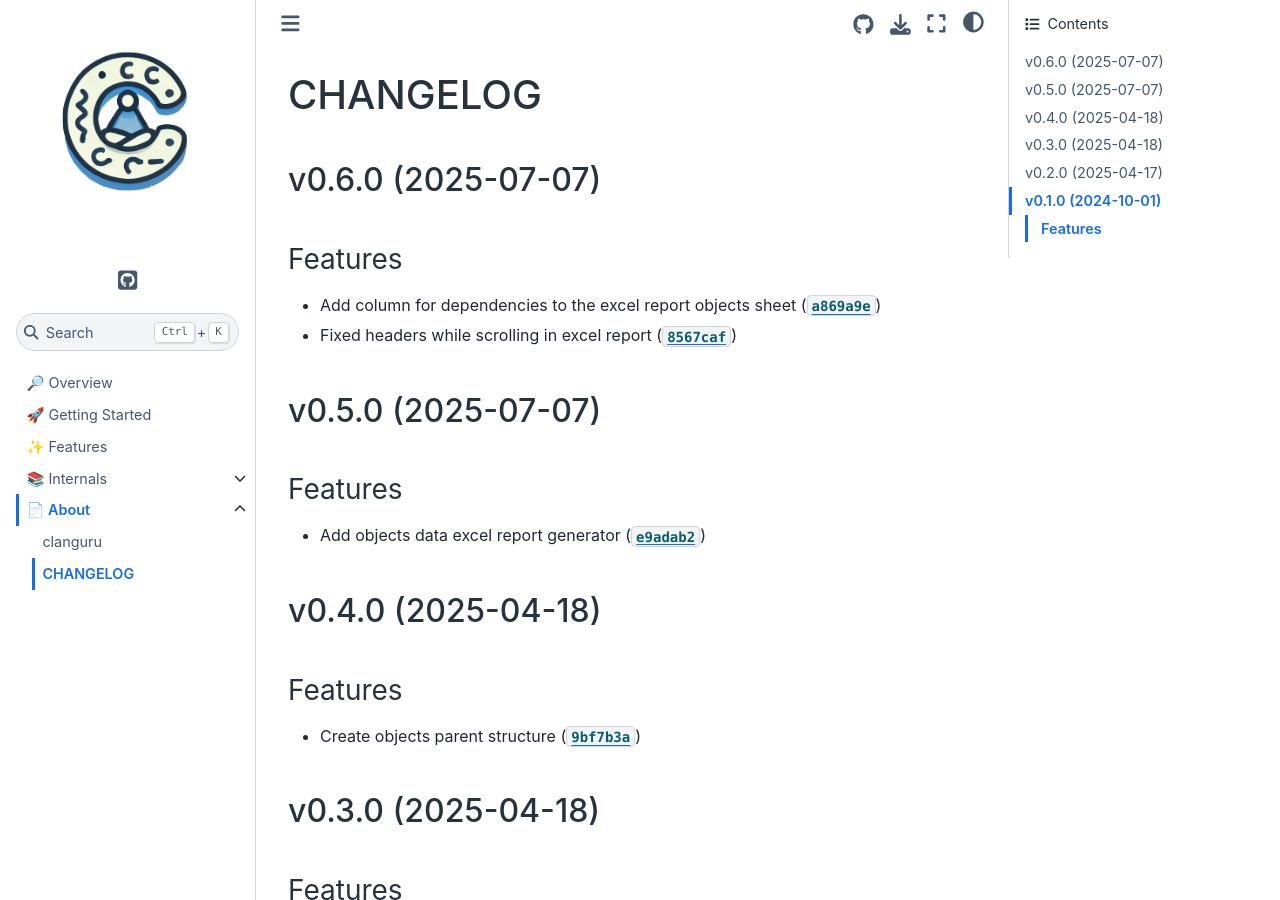
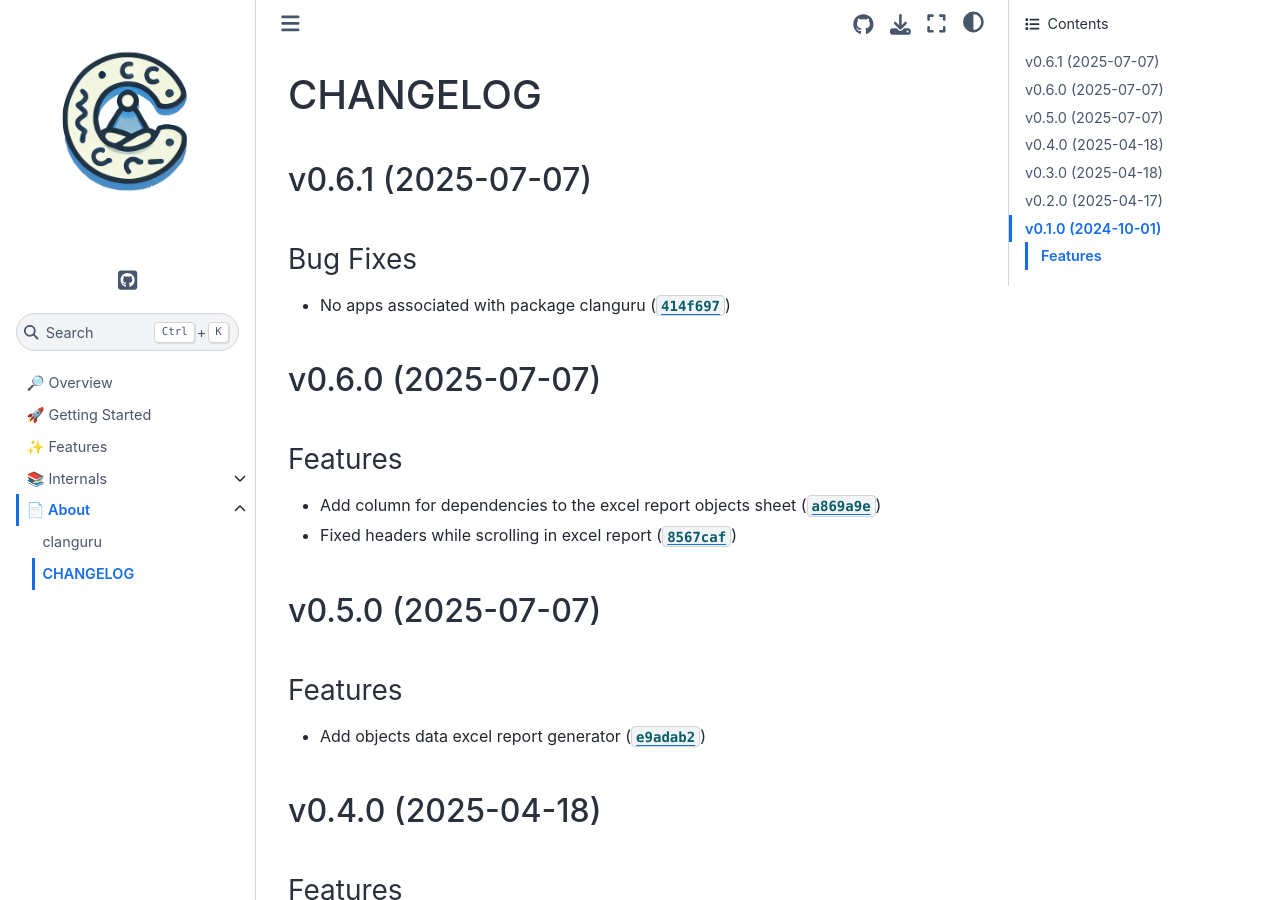
Before and after one commit to cuinixam/clanguru, a Sphinx documentation site: the page built from docs/about/_changelog.md, in a window 1280 px wide and 900 px high. Built offline with Sphinx 7.4.7 and the Sphinx Book theme 1.1.4, drawn with Linux system fonts in a browser that asks for light colours.

Commit message:
0.6.1
Automatically generated by python-semantic-release

```diff
--- a/CHANGELOG.md
+++ b/CHANGELOG.md
@@ -1,4 +1,12 @@
 # CHANGELOG
+
+
+## v0.6.1 (2025-07-07)
+
+### Bug Fixes
+
+- No apps associated with package clanguru
+  ([`414f697`](https://github.com/cuinixam/clanguru/commit/414f69701e8fe07f890fed951888768ecdb7e6bb))
 
 
 ## v0.6.0 (2025-07-07)
--- a/docs/conf.py
+++ b/docs/conf.py
@@ -17,7 +17,7 @@ for path in ["src", "tests"]:
 project = "clanguru"
 copyright = "2024, cuinixam"
 author = "cuinixam"
-release = "0.6.0"
+release = "0.6.1"
 
 # -- General configuration ---------------------------------------------------
 # https://www.sphinx-doc.org/en/master/usage/configuration.html#general-configuration
--- a/pyproject.toml
+++ b/pyproject.toml
@@ -1,6 +1,6 @@
 [project]
 name = "clanguru"
-version = "0.6.0"
+version = "0.6.1"
 description = "C language utils and tools based on the clang and binutils modules."
 readme = "README.md"
 license = { text = "MIT" }
--- a/src/clanguru/__init__.py
+++ b/src/clanguru/__init__.py
@@ -1 +1 @@
-__version__ = "0.6.0"
+__version__ = "0.6.1"
```
Also changed, not shown: 1 other file.
